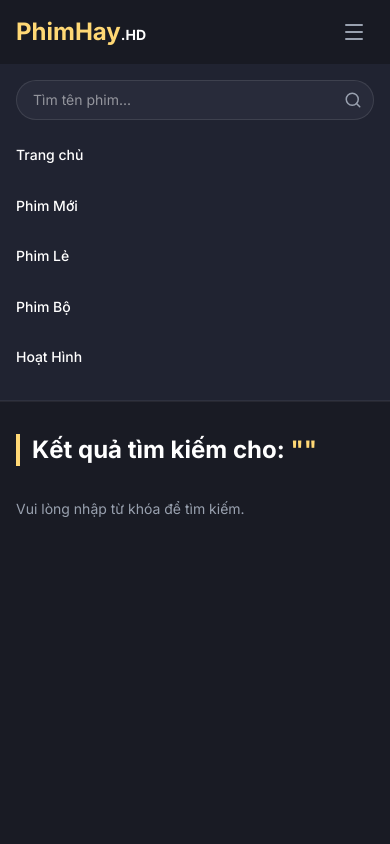
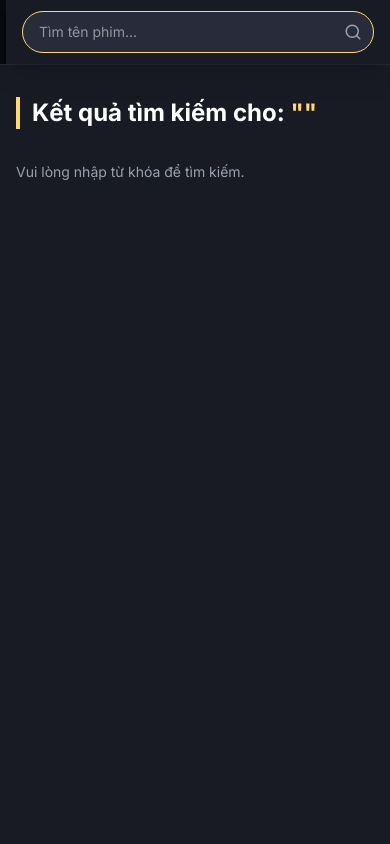
Before and after one commit to irisvulam/phim_hay, a Next.js app: page /tim-kiem in a window 390 px wide. Both pictures are taken after a click on the button 354 px from the left and 32 px from the top of the page. Shown: the top 844 px of the page. Built offline with nearby package versions, Linux system fonts and the light colour scheme.

Commit message:
Fix search

```diff
--- a/src/components/layout/Header.tsx
+++ b/src/components/layout/Header.tsx
@@ -1,8 +1,8 @@
 'use client';
 
 import Link from 'next/link';
-import { Search, Menu, User } from 'lucide-react';
-import { useState } from 'react';
+import { Search, Menu, User, X } from 'lucide-react';
+import { useState, useEffect } from 'react';
 import { useRouter } from 'next/navigation';
 
 export default function Header() {
@@ -10,11 +10,33 @@ export default function Header() {
   const [searchQuery, setSearchQuery] = useState('');
   const router = useRouter();
 
+  // Close menu on escape key
+  useEffect(() => {
+    const handleEscape = (e: KeyboardEvent) => {
+      if (e.key === 'Escape') setIsMenuOpen(false);
+    };
+    if (isMenuOpen) {
+      document.addEventListener('keydown', handleEscape);
+      // Prevent body scroll when menu is open
+      document.body.style.overflow = 'hidden';
+    }
+    return () => {
+      document.removeEventListener('keydown', handleEscape);
+      document.body.style.overflow = '';
+    };
+  }, [isMenuOpen]);
+
   const handleSearch = (e: React.FormEvent) => {
     e.preventDefault();
     if (searchQuery.trim()) {
       router.push(`/tim-kiem?q=${encodeURIComponent(searchQuery.trim())}`);
+      setIsMenuOpen(false); // Close menu after search
+      setSearchQuery(''); // Clear search input
     }
+  };
+
+  const handleNavClick = () => {
+    setIsMenuOpen(false);
   };
 
   return (
@@ -69,31 +91,109 @@ export default function Header() {
         </div>
       </div>
 
-      {/* Mobile Menu */}
+      {/* Mobile Menu Overlay & Panel */}
       {isMenuOpen && (
-        <div className="md:hidden bg-[#202331] border-b border-[rgba(255,255,255,0.063)]">
-          <div className="px-4 pt-4 pb-6 space-y-4">
+        <>
+          {/* Backdrop overlay */}
+          <div
+            className="fixed inset-0 bg-black/60 z-40 md:hidden"
+            onClick={() => setIsMenuOpen(false)}
+          />
+
+          {/* Slide-in menu panel */}
+          <div className="fixed inset-y-0 right-0 w-full max-w-sm bg-[#191b24] z-50 md:hidden shadow-xl overflow-y-auto">
+            <div className="flex flex-col h-full">
+              {/* Header with close button */}
+              <div className="flex items-center justify-between p-4 border-b border-[rgba(255,255,255,0.063)]">
+                <Link
+                  href="/"
+                  onClick={handleNavClick}
+                  className="text-xl font-bold text-[#ffd875]"
+                >
+                  PhimHay<span className="text-white text-xs">.HD</span>
+                </Link>
+                <button
+                  onClick={() => setIsMenuOpen(false)}
+                  className="p-2 rounded-full hover:bg-[#2f3346] text-gray-400 hover:text-white transition-colors"
+                  aria-label="Đóng menu"
+                >
+                  <X size={24} />
+                </button>
+              </div>
+
+              {/* Search form */}
+              <div className="p-4 border-b border-[rgba(255,255,255,0.063)]">
                 <form onSubmit={handleSearch} className="relative w-full">
                   <input
                     type="text"
                     placeholder="Tìm tên phim..."
                     value={searchQuery}
                     onChange={(e) => setSearchQuery(e.target.value)}
-                className="w-full bg-[#282b3a] text-white rounded-full py-2 pl-4 pr-10 border border-[rgba(255,255,255,0.1)] focus:outline-none"
+                    className="w-full bg-[#282b3a] text-white text-sm rounded-full py-2.5 pl-4 pr-10 border border-[rgba(255,255,255,0.1)] focus:outline-none focus:border-[#ffd875]"
+                    autoFocus
                   />
-              <button type="submit" className="absolute right-3 top-1/2 -translate-y-1/2 text-gray-400">
+                  <button
+                    type="submit"
+                    className="absolute right-3 top-1/2 -translate-y-1/2 text-gray-400 hover:text-[#ffd875] transition-colors"
+                  >
                     <Search size={18} />
                   </button>
                 </form>
-            <ul className="flex flex-col space-y-3 text-white font-medium">
-              <li><Link href="/" className="block py-2">Trang chủ</Link></li>
-              <li><Link href="/danh-sach/phim-moi-cap-nhat" className="block py-2">Phim Mới</Link></li>
-              <li><Link href="/danh-sach/phim-le" className="block py-2">Phim Lẻ</Link></li>
-              <li><Link href="/danh-sach/phim-bo" className="block py-2">Phim Bộ</Link></li>
-              <li><Link href="/danh-sach/hoat-hinh" className="block py-2">Hoạt Hình</Link></li>
+              </div>
+
+              {/* Navigation links */}
+              <nav className="flex-1 overflow-y-auto">
+                <ul className="p-4 space-y-1">
+                  <li>
+                    <Link
+                      href="/"
+                      onClick={handleNavClick}
+                      className="block py-3 px-4 rounded-lg text-white font-medium hover:bg-[#2f3346] transition-colors"
+                    >
+                      Trang chủ
+                    </Link>
+                  </li>
+                  <li>
+                    <Link
+                      href="/danh-sach/phim-moi-cap-nhat"
+                      onClick={handleNavClick}
+                      className="block py-3 px-4 rounded-lg text-white font-medium hover:bg-[#2f3346] transition-colors"
+                    >
+                      Phim Mới
+                    </Link>
+                  </li>
+                  <li>
+                    <Link
+                      href="/danh-sach/phim-le"
+                      onClick={handleNavClick}
+                      className="block py-3 px-4 rounded-lg text-white font-medium hover:bg-[#2f3346] transition-colors"
+                    >
+                      Phim Lẻ
+                    </Link>
+                  </li>
+                  <li>
+                    <Link
+                      href="/danh-sach/phim-bo"
+                      onClick={handleNavClick}
+                      className="block py-3 px-4 rounded-lg text-white font-medium hover:bg-[#2f3346] transition-colors"
+                    >
+                      Phim Bộ
+                    </Link>
+                  </li>
+                  <li>
+                    <Link
+                      href="/danh-sach/hoat-hinh"
+                      onClick={handleNavClick}
+                      className="block py-3 px-4 rounded-lg text-white font-medium hover:bg-[#2f3346] transition-colors"
+                    >
+                      Hoạt Hình
+                    </Link>
+                  </li>
                 </ul>
+              </nav>
             </div>
           </div>
+        </>
       )}
     </header>
   );
```
Lines whose indentation alone changed are shown as unchanged.
